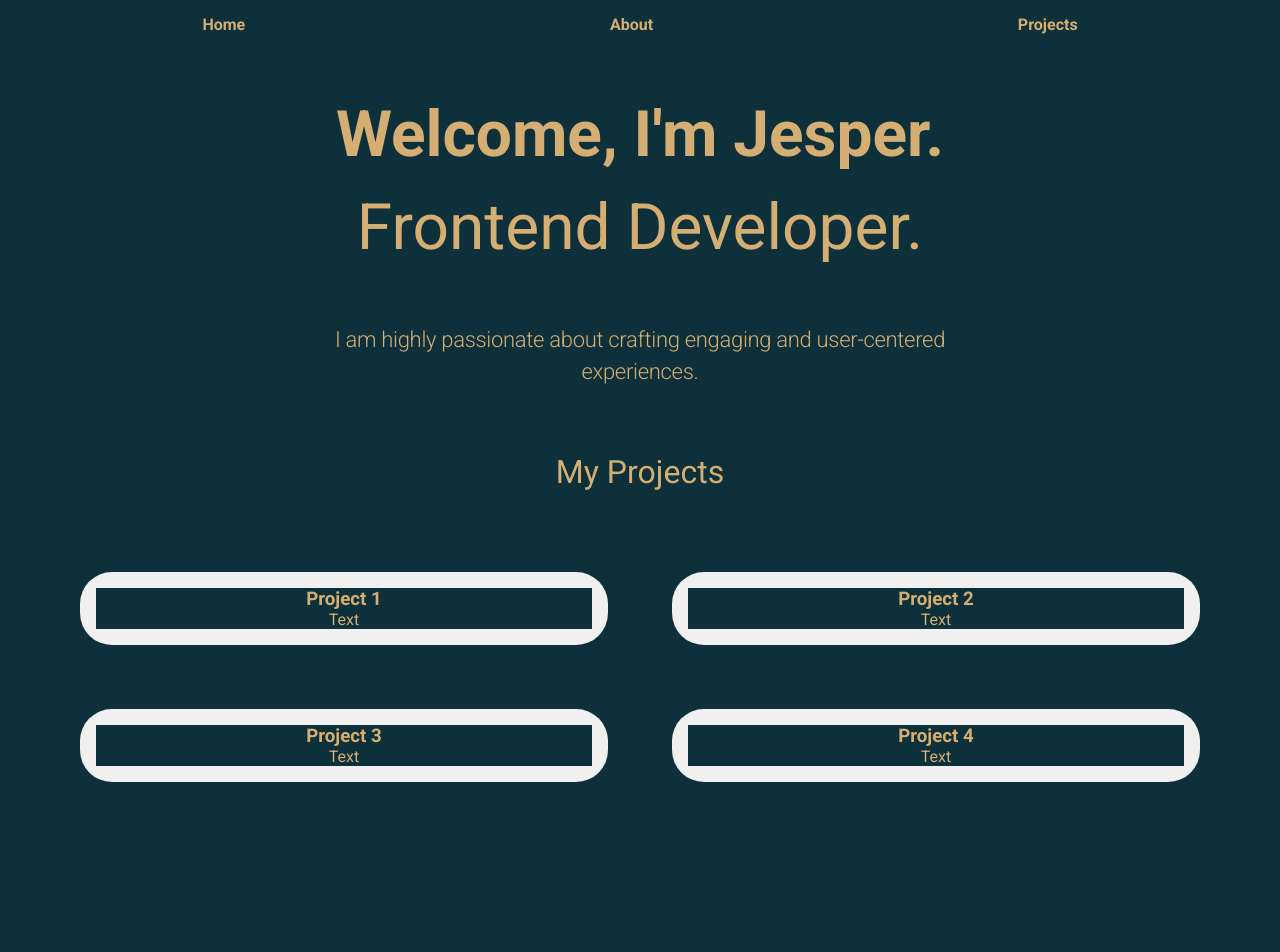
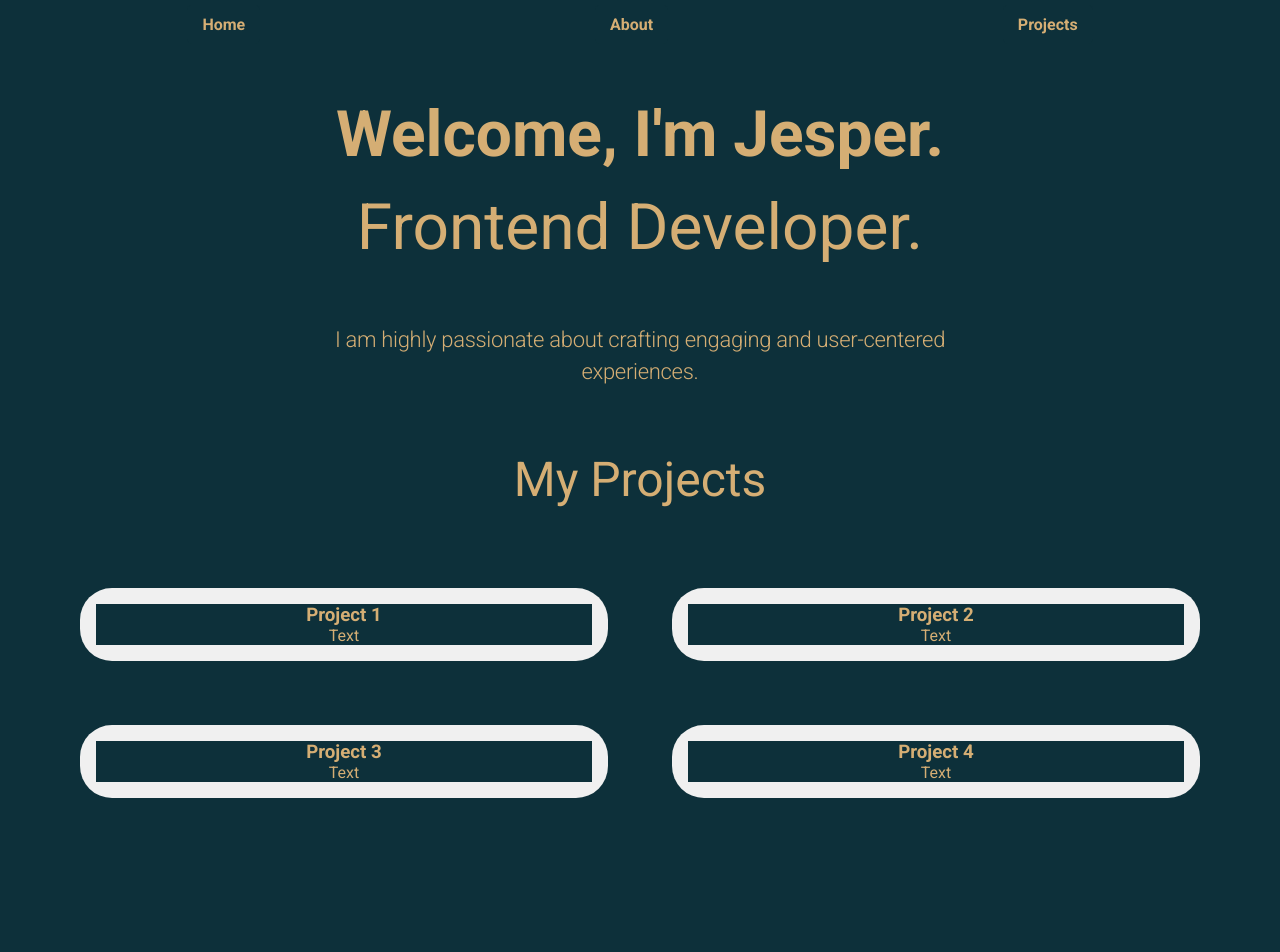
Before and after one commit to jesperkling/portfolio, a React (Vite) app: page / in a window 1280 px wide. Shown: the top 952 px of the page. Built offline with nearby package versions, Linux system fonts and the light colour scheme; the HTML template or start-up script is replaced by a standard one.

Commit message:
Increased size of title h3 on projects component

```diff
--- a/src/components/projects/projects.scss
+++ b/src/components/projects/projects.scss
@@ -26,7 +26,13 @@
 }
 
 @media (min-width: 640px) {
-  .showcase ul {
-    grid-template-columns: repeat(2, 1fr);
+  .showcase {
+    .title {
+      font-size: 48px;
+      line-height: 56px;
+    }
+    ul {
+      grid-template-columns: repeat(2, 1fr);
+    }
   }
 }
```
